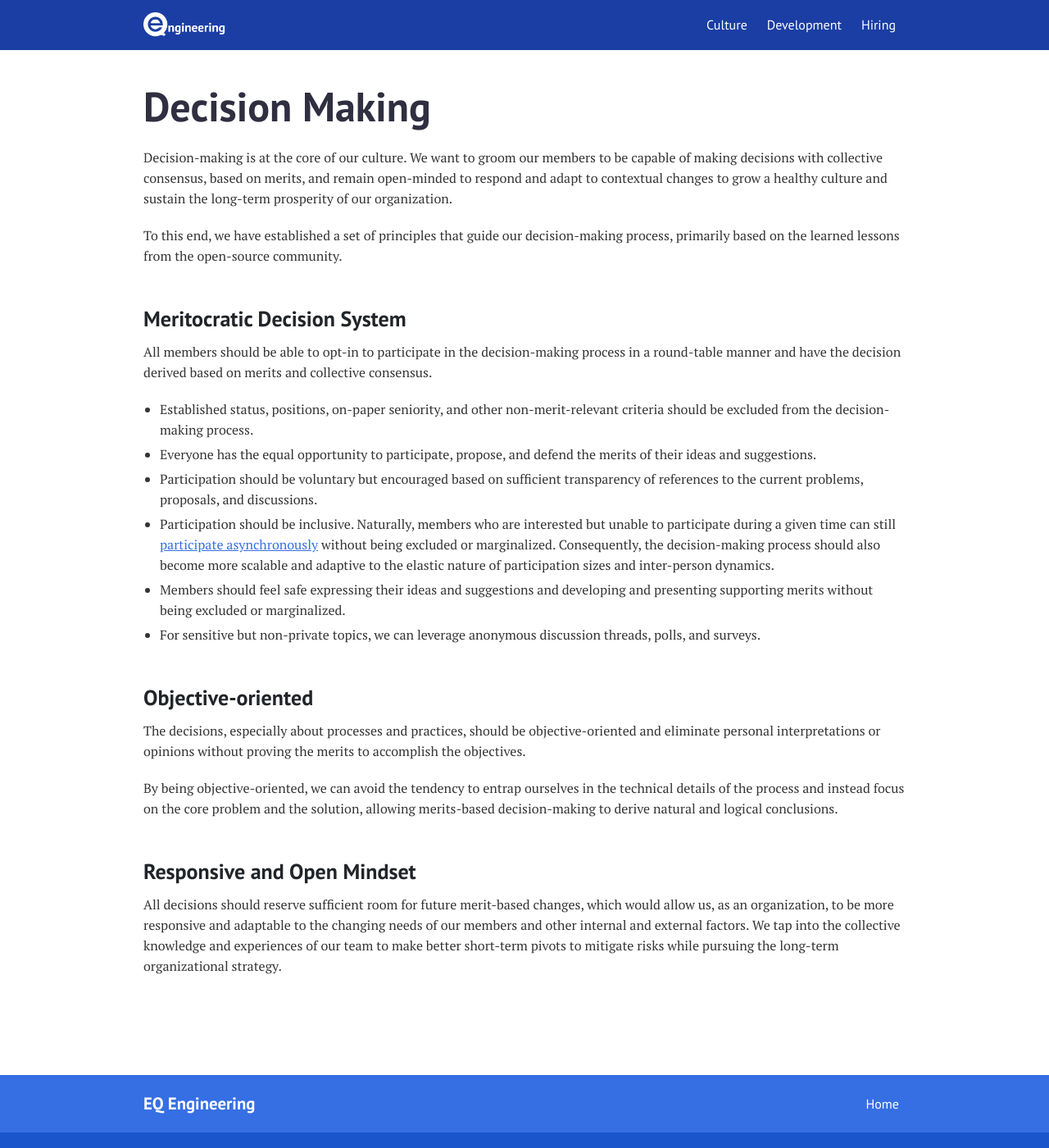
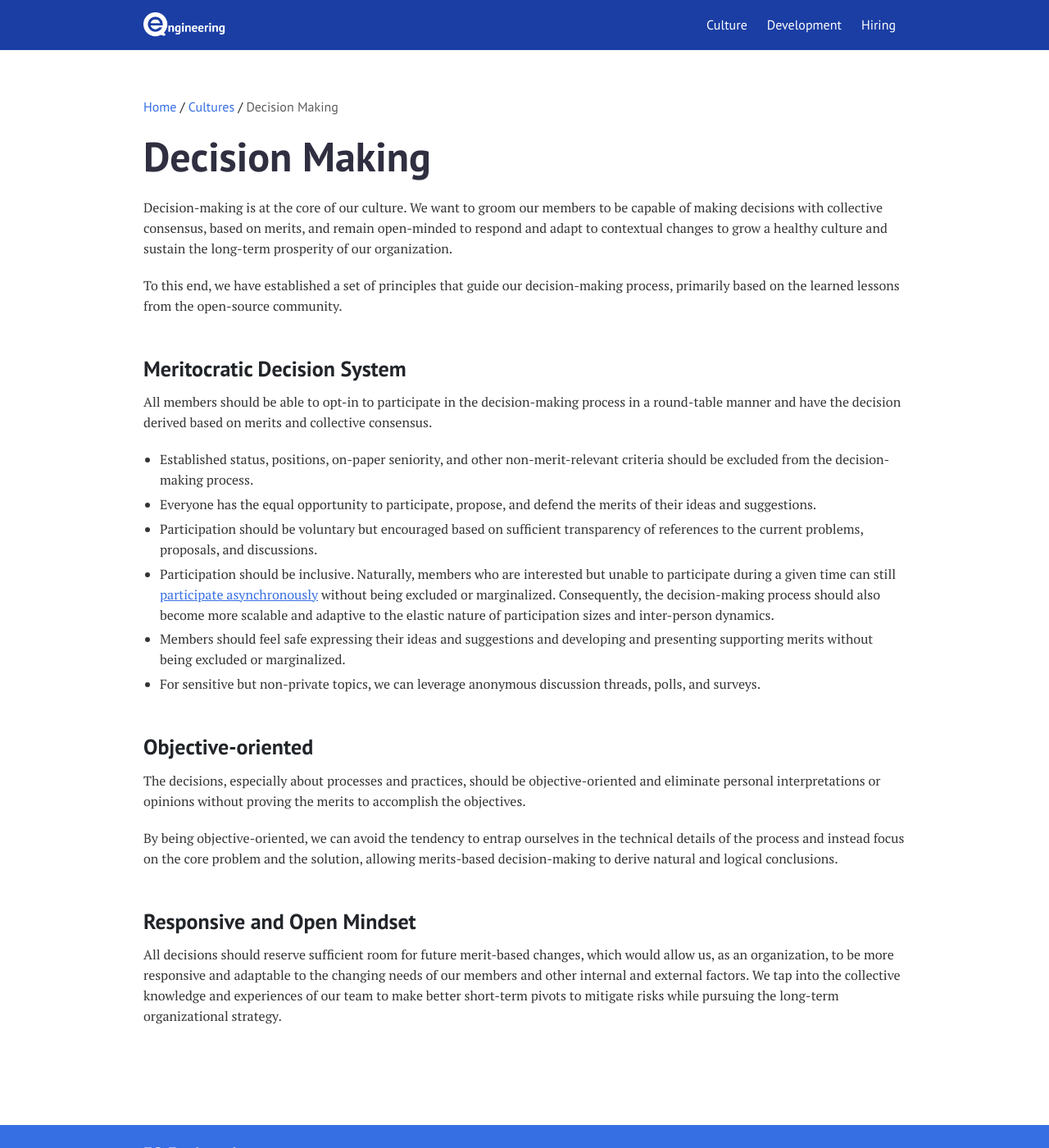
Before and after one commit to EQWorks/common, a Jekyll site: the page built from _cultures/decision-making.md, in a window 1280 px wide and 1400 px high. Shown: the whole window at 82% size. Built offline with Jekyll 4.4.1, drawn with Linux system fonts in a browser that asks for light colours; nearby versions of some CDN libraries; grey boxes are pictures that could not be loaded.

Commit message:
breadcrumbs - add breadcrumbs component to blog post pages

```diff
--- /dev/null
+++ b/_includes/breadcrumbs.html
@@ -0,0 +1,11 @@
+<div class="breadcrumbs">
+  {% assign crumbs = page.url | remove:'/index.html' | split: '/' %}
+  <a href="/">Home</a>
+  {% for crumb in crumbs offset: 1 %}
+    {% if forloop.last %}
+      / <span>{{ page.title }}</span>
+    {% else %}
+      / <a href="{% assign crumb_limit = forloop.index | plus: 1 %}{% for crumb in crumbs limit: crumb_limit %}{{ crumb | append: '/' | replace:'without-plugin/','without-plugins/' }}{% endfor %}">{{ crumb | replace:'-',' ' | remove:'.html' | capitalize }}</a>
+    {% endif %}
+  {% endfor %}
+</div>
--- a/_layouts/page.html
+++ b/_layouts/page.html
@@ -7,6 +7,7 @@ bodyClass: "page-basic"
     <div class="row justify-content-start">
         <div class="col-12">
             <div class="culture culture-single">
+                {% include breadcrumbs.html %}
                 <h1 class="title">{{page.title}}</h1>
                 <div class="content">{{content}}</div>
             </div>
--- /dev/null
+++ b/_sass/components/_breadcrumbs.scss
@@ -0,0 +1,8 @@
+.breadcrumbs {
+    font-family: 'PT Sans', sans-serif;
+    padding: 20px 0;
+    span {
+        color: $steel;
+        opacity: 80%;
+    }
+}
--- a/_sass/components/_header.scss
+++ b/_sass/components/_header.scss
@@ -4,7 +4,7 @@
   z-index: 10;
   font-family: 'PT Sans', sans-serif;
   color: $white;
-  background-color: #1B3EA4;
+  background-color: $primary-dark;
   display: flex;
   justify-content: space-between;
   align-items: center;
--- a/assets/css/style.scss
+++ b/assets/css/style.scss
@@ -55,6 +55,7 @@ $sub-footer-text-color: $white;
 @import "components/strip";
 @import "components/feature";
 @import "components/social";
+@import "components/breadcrumbs";
 // @import "components/fonts"; // Uncomment this line to self host font
 
 // Pages
```
